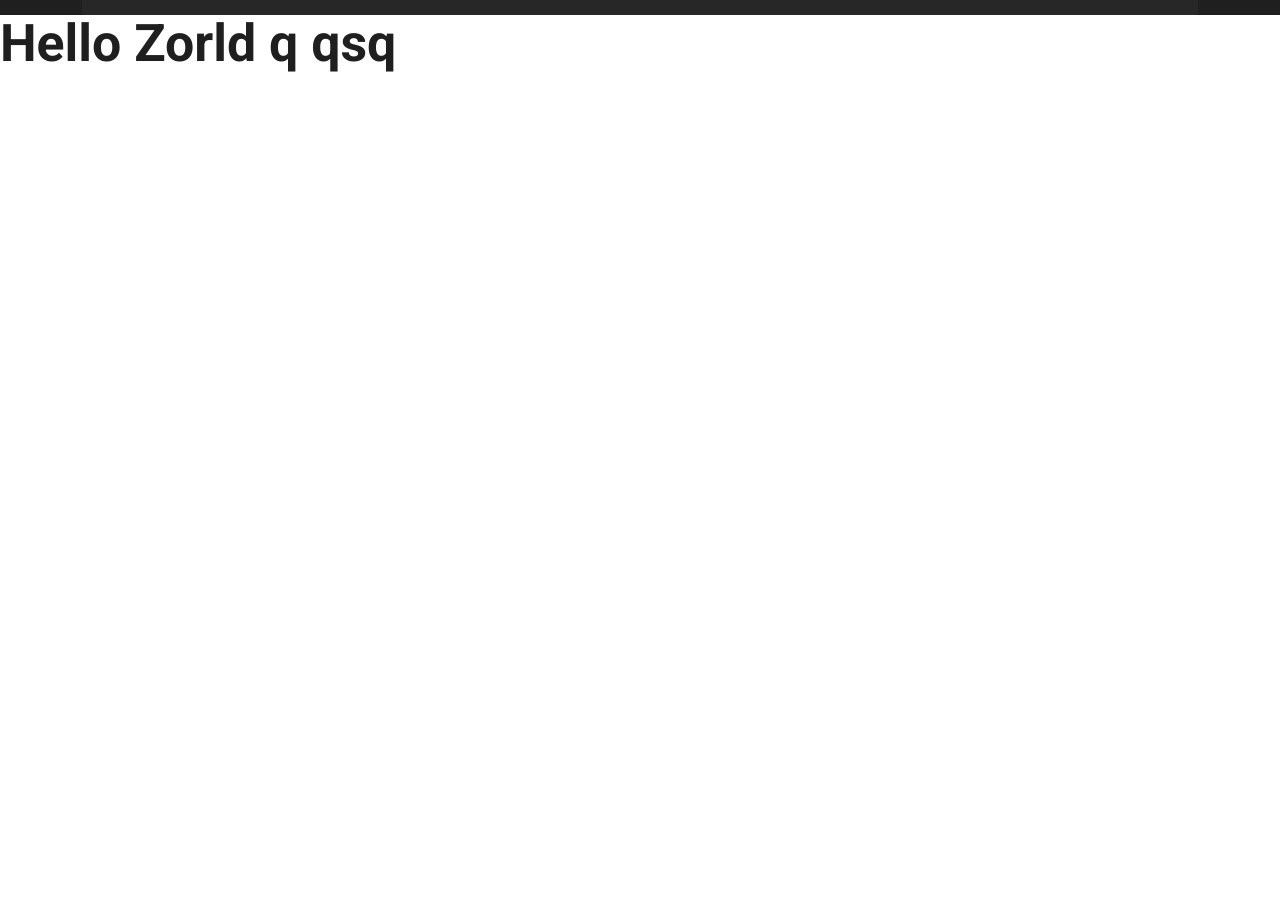
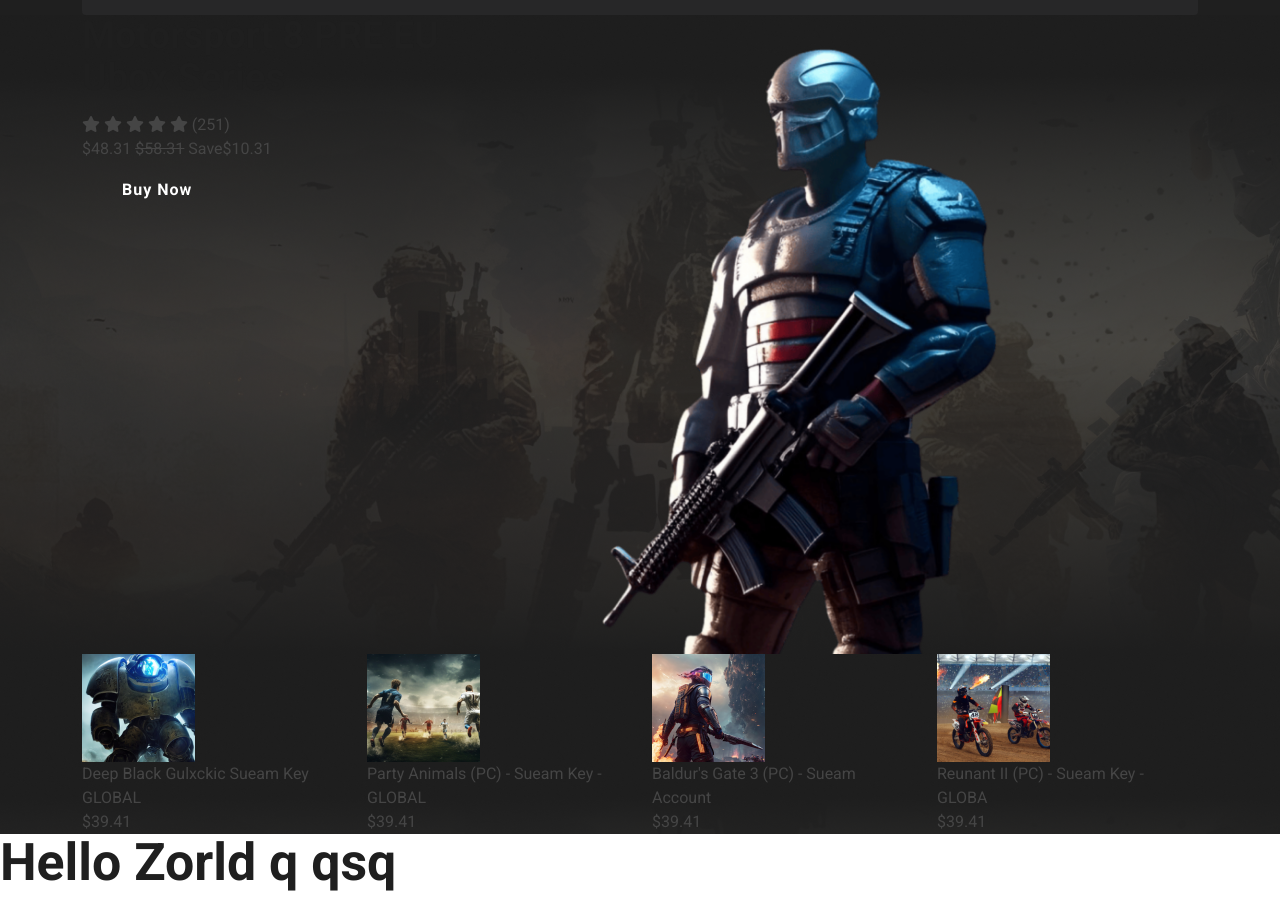
Before and after one commit to rubayatrifat/KeyWorld-Gaming-Site, a website: page src/index.html in a window 1280 px wide. Shown: the part 165-1071 px from the top of the page. Before the commit the page ends 800 px from the top, so only its background shows below. Drawn offline with Linux system fonts and the light colour scheme.

Commit message:
Banner Area Markup Done

```diff
--- a/src/index.html
+++ b/src/index.html
@@ -165,7 +165,115 @@
 
 <!--========================== Header section End ==========================-->
 
+<!--========================== Banner Section Start ==========================-->
 
+<!-- <section class="banner-area" style="background-image: url(assets/images/banner/banner.png);">
+    <div class="slider-active" id="hero-slider">
+        <div class="hero-slide">
+            <div class="container">
+                <div class="single-slider">
+                    <div class="row">
+                        col-xl
+                    </div>
+                </div>
+            </div>
+        </div>
+        <div class="hero-slide">
+            <div class="container">
+                <h1 data-animation="fadeInDown" data-delay="0.5s" style="color: #fff;">Hello World</h1>
+            </div>
+        </div>
+    </div>
+</section> -->
+
+<section class="banner-area" style="background-image: url(assets/images/banner/banner.png);">
+    <div class="container">
+        <div class="row">
+            <div class="col-xl-5">
+                <div class="banner-content">
+                    <h2>Motorsport 8 PRE EU Ubox Series</h2>
+                    <div class="game-rating">
+                        <i class="fa-solid fa-star"></i>
+                        <i class="fa-solid fa-star"></i>
+                        <i class="fa-solid fa-star"></i>
+                        <i class="fa-solid fa-star"></i>
+                        <i class="fa-solid fa-star"></i>
+                        <span class="people-rated">(251)</span>
+                    </div>
+                    <div class="price">
+                        <span class="main-price">$48.31</span>
+                        <del class="pre-price">$58.31</del>
+                        <span class="save-money">Save$10.31</span>
+                    </div>
+                    <a href="#" class="btn btn-defult">Buy Now</a>
+
+                 </div>
+            </div>
+            <div class="col-xl-5">
+                <div class="banner-img">
+                    <img src="assets/images/banner/man.png">
+                </div>
+            </div>
+        </div>
+        <div class="more-products row">
+            <div class="col-xl-3">
+                <a href="#" class="single-more-product">
+                    <div class="more-product-img">
+                        <img src="assets/images/game-img/1.png">
+                    </div>
+                    <div class="more-product-details">
+                        <div class="more-product-title">
+                            <span>Deep Black Gulxckic Sueam Key GLOBAL</span>
+                        </div>
+                        <span class="more-product-price">$39.41</span>
+                    </div>
+                </a>
+            </div>
+            <div class="col-xl-3">
+                <a href="#" class="single-more-product">
+                    <div class="more-product-img">
+                        <img src="assets/images/game-img/2.png">
+                    </div>
+                    <div class="more-product-details">
+                        <div class="more-product-title">
+                            <span>Party Animals (PC) - Sueam Key - GLOBAL </span>
+                        </div>
+                        <span class="more-product-price">$39.41</span>
+                    </div>
+                </a>
+            </div>
+            <div class="col-xl-3">
+                <a href="#" class="single-more-product">
+                    <div class="more-product-img">
+                        <img src="assets/images/game-img/3.png">
+                    </div>
+                    <div class="more-product-details">
+                        <div class="more-product-title">
+                            <span>Baldur's Gate 3 (PC) - Sueam Account</span>
+                        </div>
+                        <span class="more-product-price">$39.41</span>
+                    </div>
+                </a>
+            </div>
+            <div class="col-xl-3">
+                <a href="#" class="single-more-product">
+                    <div class="more-product-img">
+                        <img src="assets/images/game-img/4.png">
+                    </div>
+                    <div class="more-product-details">
+                        <div class="more-product-title">
+                            <span>Reunant II (PC) - Sueam Key - GLOBA</span>
+                        </div>
+                        <span class="more-product-price">$39.41</span>
+                    </div>
+                </a>
+            </div>
+        </div>
+    </div>
+</section>
+
+
+<!--========================== Banner Section End ==========================-->
 
 <!-- ============ Category Area Start Here ============ -->
 
```
Also changed, not shown: src/html/partials/_banner.html (+109 -0 lines).
